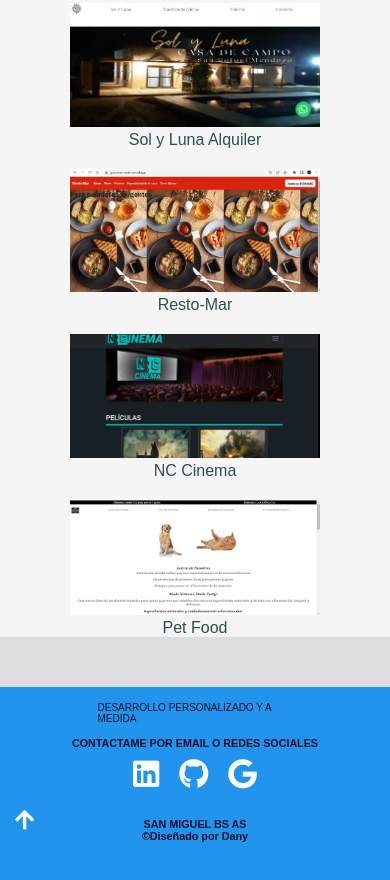
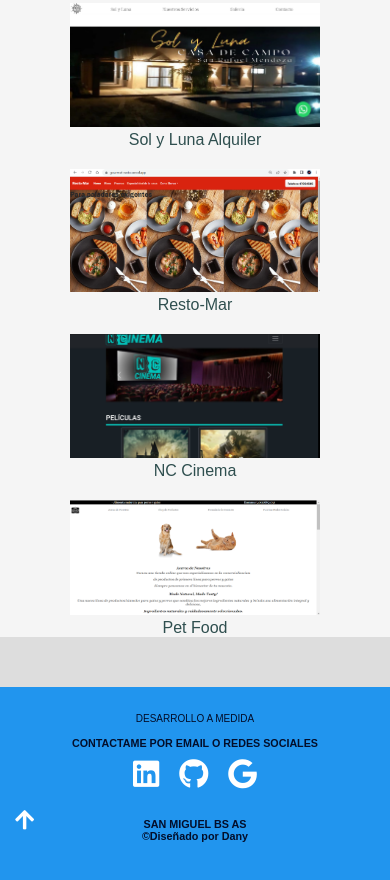
Before and after one commit to danydeitu/daniel---portfolio, a website: page public/index.html in a window 390 px wide. Shown: the part 965-1845 px from the top of the page. Drawn offline with Linux system fonts and the light colour scheme.

Commit message:
style footer size

```diff
--- a/public/index.html
+++ b/public/index.html
@@ -150,7 +150,7 @@
 
   </div>
   <div class="footer-sns">
-    <div class="design-by"><p class="spanish">DESARROLLO PERSONALIZADO Y A MEDIDA </p><p class="english" style="display: none;">CUSTOM SOFTWARE DEVELOPMENT </p></div>
+    <div class="design-by"><p class="spanish">DESARROLLO A MEDIDA </p><p class="english" style="display: none;">CUSTOM SOFTWARE DEVELOPMENT </p></div>
     <div class="sns-links">
       <a href="https://www.linkedin.com/in/daniel-alberto-rodriguez/" target="_blank" rel="noreferrer">
         <i class="fab fa-linkedin linkedin"></i>
--- a/public/styles.css
+++ b/public/styles.css
@@ -304,7 +304,8 @@ margin-left: 15px;
     font-size: 14px;
 
 }
- footer p{
+ .design-by {
     font-size: 10px;
+    margin: auto;
   }
 }
```
